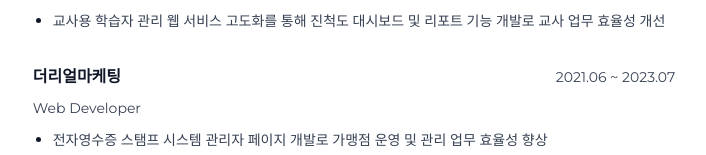
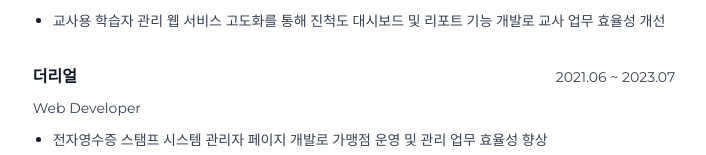
Before and after one commit to Jaeseokkong/NEXT-BLOG, a Next.js app: page /resume in a window 1280 px wide. Shown: the part 715-870 px from the top of the page, without its empty margins (286-992 px from the left). Built offline with nearby package versions, Linux system fonts and the light colour scheme.

Commit message:
fix(resume): company 이름 수정

```diff
--- a/src/app/resume/components/organisms/ExperienceSection.tsx
+++ b/src/app/resume/components/organisms/ExperienceSection.tsx
@@ -20,7 +20,7 @@
                     ]}
                 />
                 <ExperienceItem
-                    company="더리얼마케팅"
+                    company="더리얼"
                     role="Web Developer"
                     period="2021.06 ~ 2023.07"
                     achievements={[
```
